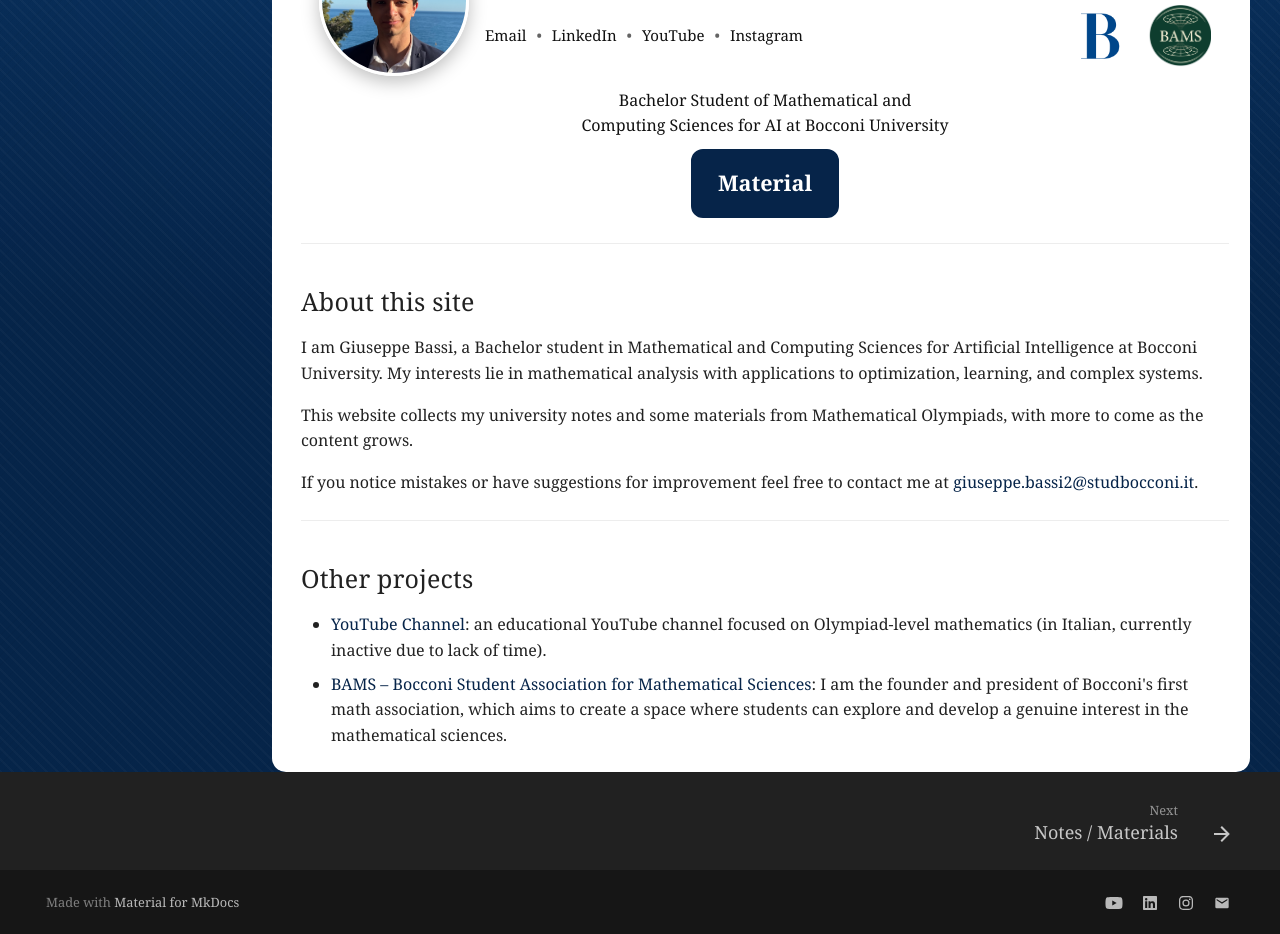
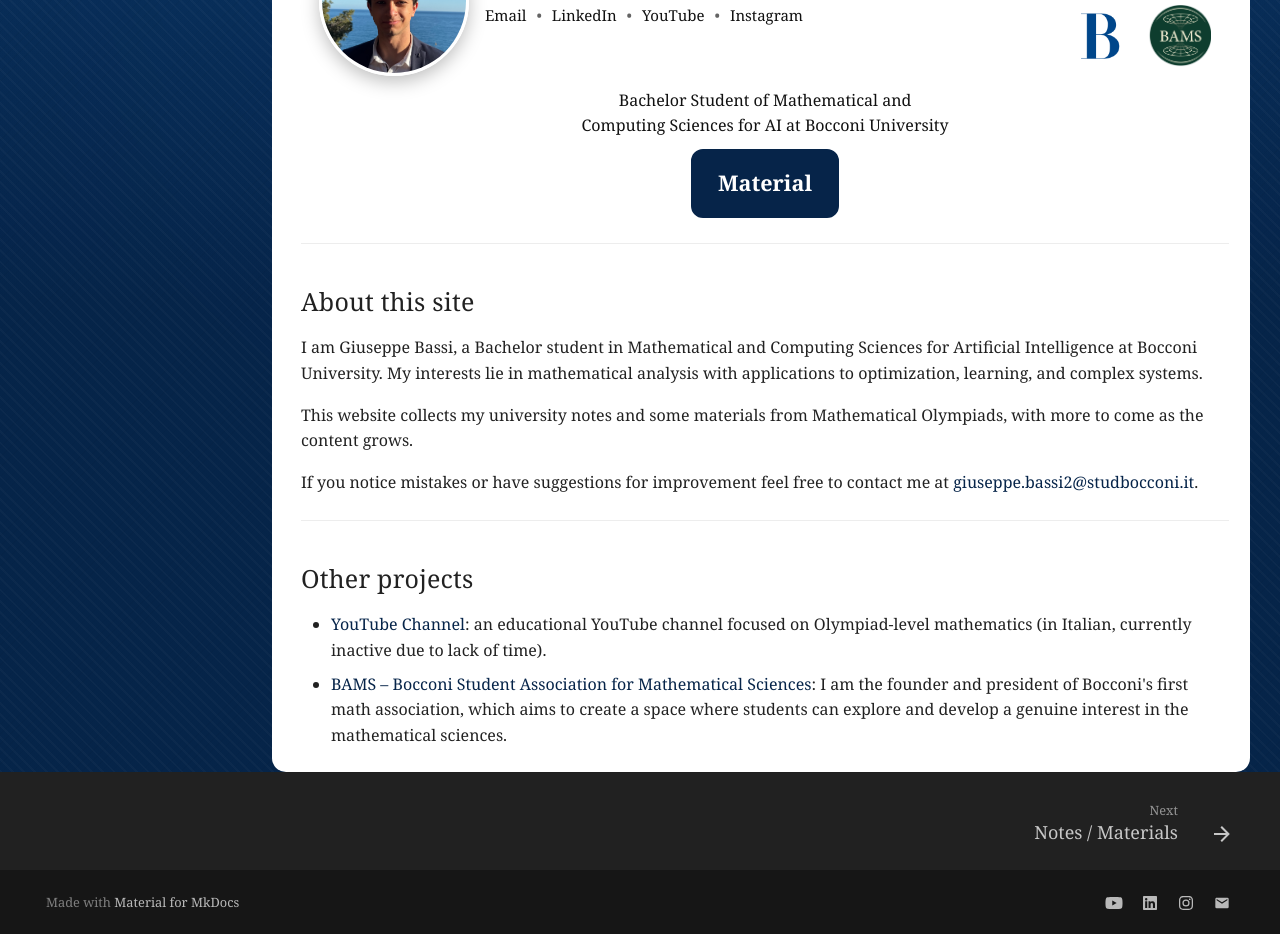
Before and after one commit to GiuseppeBassi/GiuseppeBassi.github.io, an MkDocs documentation site: the page built from docs/index.md, in a window 1280 px wide and 1400 px high, scrolled down 35 px. Shown: the part 466-1400 px from the top of the window. Built offline with MkDocs 1.6.1 and Material for MkDocs 9.7.7, drawn with Linux system fonts in a browser that asks for light colours.

Commit message:
Update overrides.css

```diff
--- a/docs/overrides.css
+++ b/docs/overrides.css
@@ -27,7 +27,7 @@
 }
 
 :root{
-  --contacts-lift: 18px;   /* ↑ aumenta per alzare di più, ↓ diminuisci */
+  --contacts-lift: 38px;   /* ↑ aumenta per alzare di più, ↓ diminuisci */
 }
 
 /* alza solo i contatti rispetto alla baseline dell'overlay */
```
